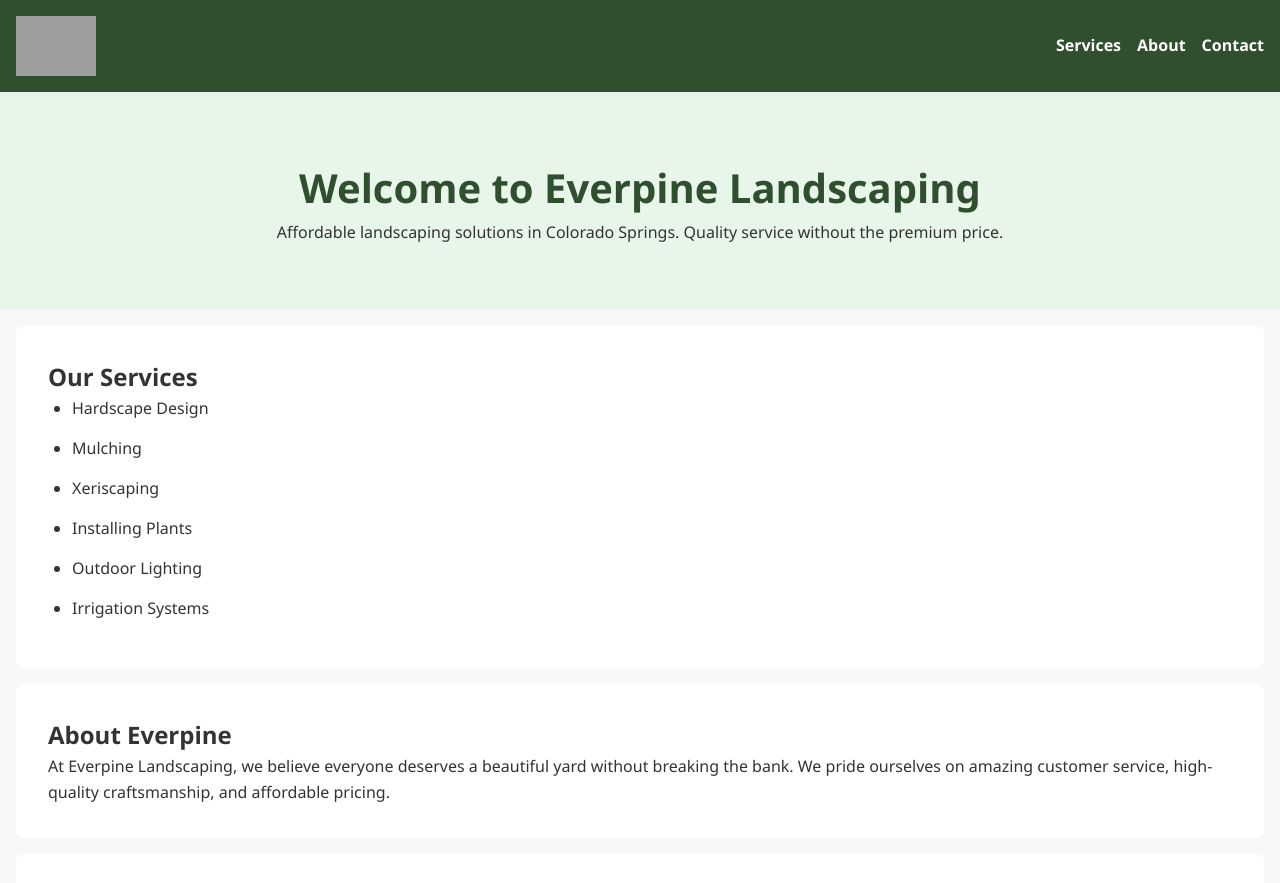
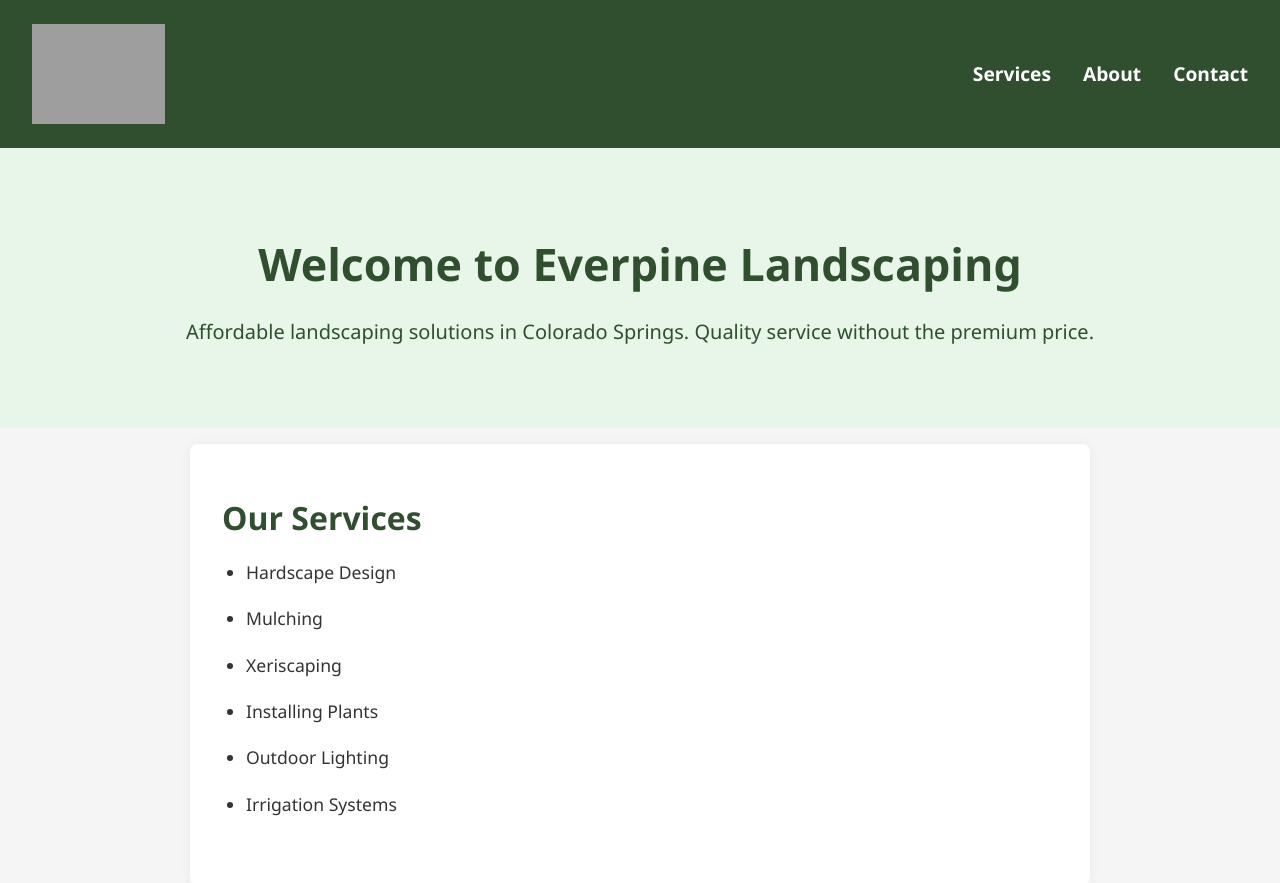
Before and after one commit to Qubish/qubish.github.io, a plain HTML site: page index.html in a window 1280 px wide. Shown: the top 883 px of the page. Drawn offline with Linux system fonts and the light colour scheme; grey boxes are pictures that could not be loaded.

Commit message:
Update styles.css
new update nav bar and bigger logo

```diff
--- a/styles.css
+++ b/styles.css
@@ -1,3 +1,4 @@
+/* Reset and base styles */
 * {
   margin: 0;
   padding: 0;
@@ -7,57 +8,108 @@
 body {
   font-family: 'Segoe UI', sans-serif;
   line-height: 1.6;
-  background-color: #f8f8f8;
+  background-color: #f5f5f5;
   color: #333;
 }
 
+/* Header and Navigation */
 header {
   background-color: #2f4f2f;
   color: white;
-  padding: 1rem;
+  padding: 1.5rem 2rem;
   display: flex;
   align-items: center;
   justify-content: space-between;
   flex-wrap: wrap;
+  box-shadow: 0 4px 6px rgba(0, 0, 0, 0.1);
 }
 
 .logo {
-  max-height: 60px;
+  height: 100px;
+  width: auto;
 }
 
 nav ul {
   list-style: none;
   display: flex;
-  gap: 1rem;
+  gap: 2rem;
+  font-size: 1.2rem;
 }
 
 nav a {
   color: white;
   text-decoration: none;
-  font-weight: bold;
+  font-weight: 600;
+  transition: color 0.3s;
 }
 
+nav a:hover {
+  color: #a8e6a3;
+}
+
+/* Hero Section */
 .hero {
   text-align: center;
-  padding: 4rem 2rem;
+  padding: 5rem 2rem;
   background: #e8f5e9;
+  color: #2f4f2f;
 }
 
 .hero h1 {
-  font-size: 2.5rem;
+  font-size: 2.8rem;
+  margin-bottom: 1rem;
+}
+
+.hero p {
+  font-size: 1.25rem;
+}
+
+/* Services Section */
+.services {
+  padding: 3rem 2rem;
+  background-color: white;
+  margin: 1rem auto;
+  max-width: 900px;
+  border-radius: 8px;
+  box-shadow: 0 0 12px rgba(0, 0, 0, 0.05);
+}
+
+.services h2 {
+  margin-bottom: 1rem;
+  color: #2f4f2f;
+  font-size: 2rem;
+}
+
+.services ul {
+  padding-left: 1.5rem;
+}
+
+.services ul li {
+  margin-bottom: 1.25rem;
+  font-size: 1.1rem;
+  line-height: 1.5;
+}
+
+.services ul li strong {
   color: #2f4f2f;
 }
 
-.services, .about, .contact {
-  padding: 2rem;
+/* About and Contact Sections */
+.about,
+.contact {
+  padding: 3rem 2rem;
   background-color: white;
-  margin: 1rem;
+  margin: 1rem auto;
+  max-width: 900px;
   border-radius: 8px;
+  box-shadow: 0 0 12px rgba(0, 0, 0, 0.05);
 }
 
-.services ul {
-  list-style-type: disc;
-  padding-left: 1.5rem;
+.about h2,
+.contact h2 {
+  margin-bottom: 1rem;
+  font-size: 2rem;
+  color: #2f4f2f;
 }
 
 .contact form {
@@ -66,8 +118,10 @@ nav a {
   gap: 1rem;
 }
 
-.contact input, .contact textarea {
+.contact input,
+.contact textarea {
   padding: 0.75rem;
+  font-size: 1rem;
   border: 1px solid #ccc;
   border-radius: 4px;
 }
@@ -75,24 +129,40 @@ nav a {
 .contact button {
   background-color: #2f4f2f;
   color: white;
+  font-size: 1rem;
   border: none;
   padding: 0.75rem;
   border-radius: 4px;
   cursor: pointer;
+  transition: background-color 0.3s;
 }
 
+.contact button:hover {
+  background-color: #3c6e3c;
+}
+
+/* Footer */
 footer {
   text-align: center;
-  padding: 1rem;
+  padding: 1.5rem 2rem;
   background-color: #2f4f2f;
   color: white;
+  margin-top: 2rem;
 }
 
-.services ul li {
-  margin-bottom: 1rem;
-  line-height: 1.5;
+/* Responsive Design */
+@media (max-width: 768px) {
+  nav ul {
+    flex-direction: column;
+    align-items: flex-start;
+    gap: 1rem;
+  }
+
+  .hero h1 {
+    font-size: 2rem;
+  }
+
+  .services ul li {
+    font-size: 1rem;
+  }
 }
-
-.services ul li strong {
-  color: #2f4f2f;
-}
```
